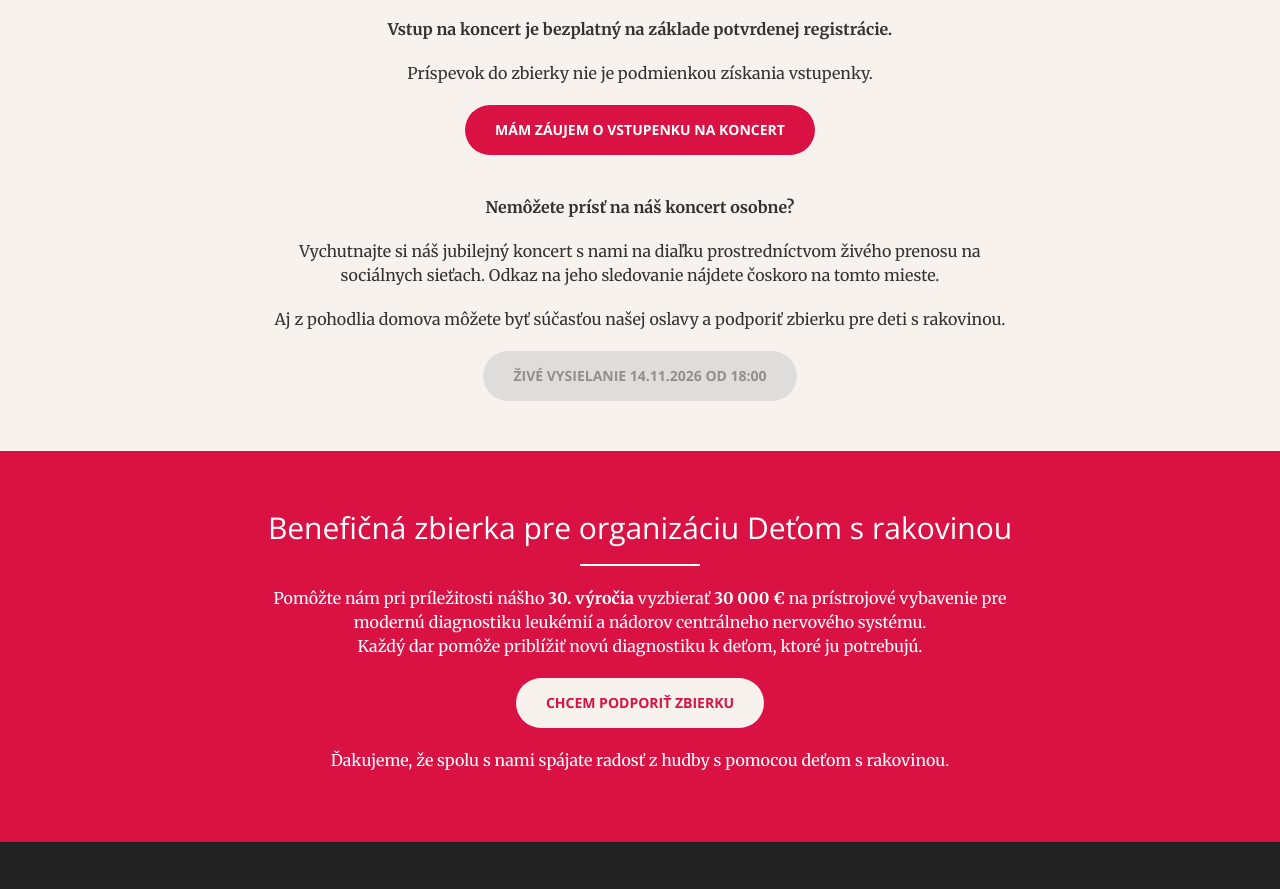
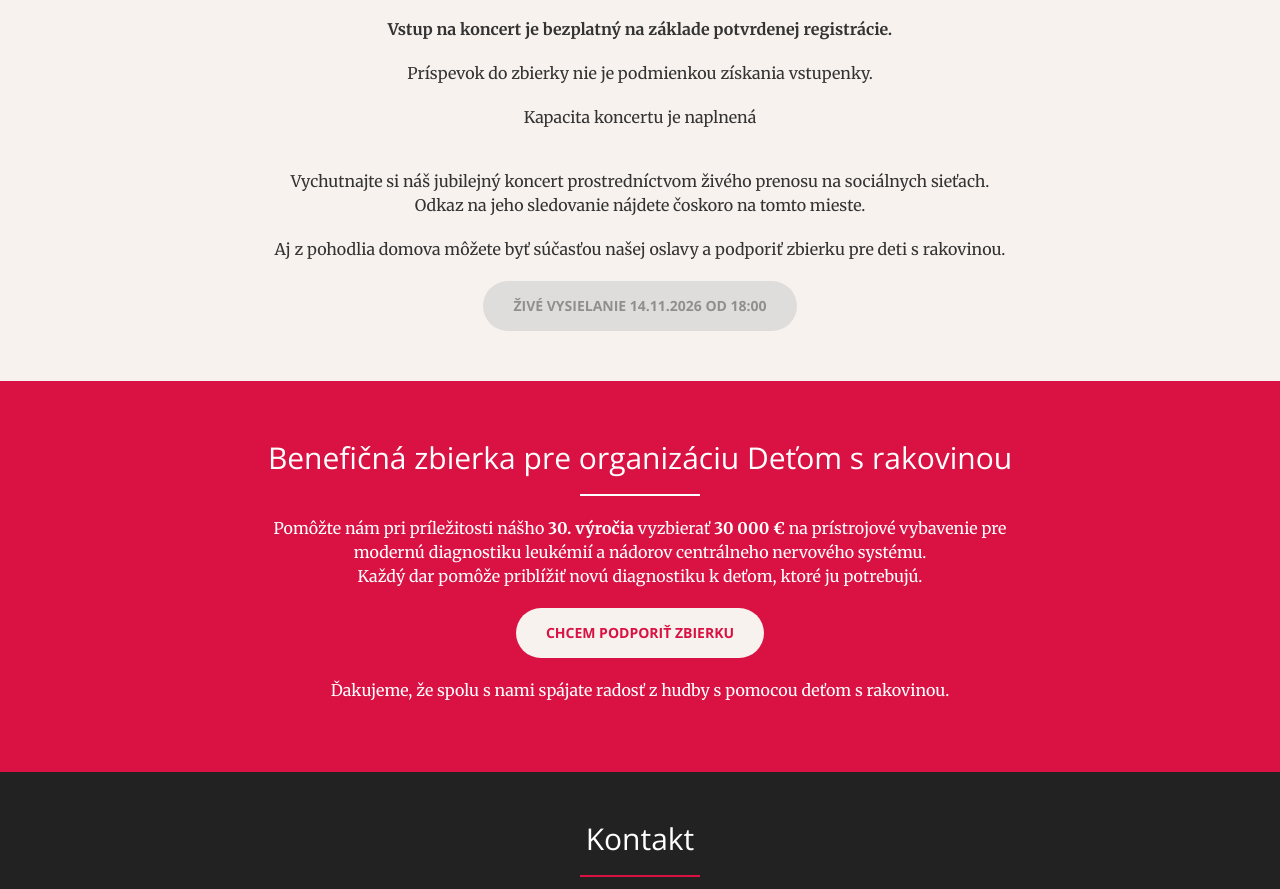
Before and after one commit to tvinar/apollo30.github.io, a website: page index.html in a window 1280 px wide. Shown: the part 1272-2161 px from the top of the page. Drawn offline with nearby package versions, Linux system fonts and the light colour scheme.

Commit message:
Update index.html
vypnutie registrácie

```diff
--- a/index.html
+++ b/index.html
@@ -107,20 +107,13 @@
 						</p>
 					<p>Príspevok do zbierky nie je podmienkou získania vstupenky.</p>
 <p>
-    <a href="https://forms.gle/cMHSquEcXbALpMuh7"
-       class="btn btn-primary btn-xl">
-        Mám záujem o vstupenku na koncert
+    <class="btn btn-primary btn-xl">
+        Kapacita koncertu je naplnená
     </a>
 </p>
 <br/>
 <p>
-    <strong>
-        Nemôžete prísť na náš koncert osobne?
-    </strong>
-</p>
-
-<p>
-    Vychutnajte si náš jubilejný koncert s nami na diaľku prostredníctvom živého prenosu na sociálnych sieťach. Odkaz na jeho sledovanie nájdete čoskoro na tomto mieste.
+    Vychutnajte si náš jubilejný koncert prostredníctvom živého prenosu na sociálnych sieťach. Odkaz na jeho sledovanie nájdete čoskoro na tomto mieste.
 </p>
 					<p>
     Aj z pohodlia domova môžete byť súčasťou našej oslavy a podporiť zbierku pre deti s rakovinou.
```
